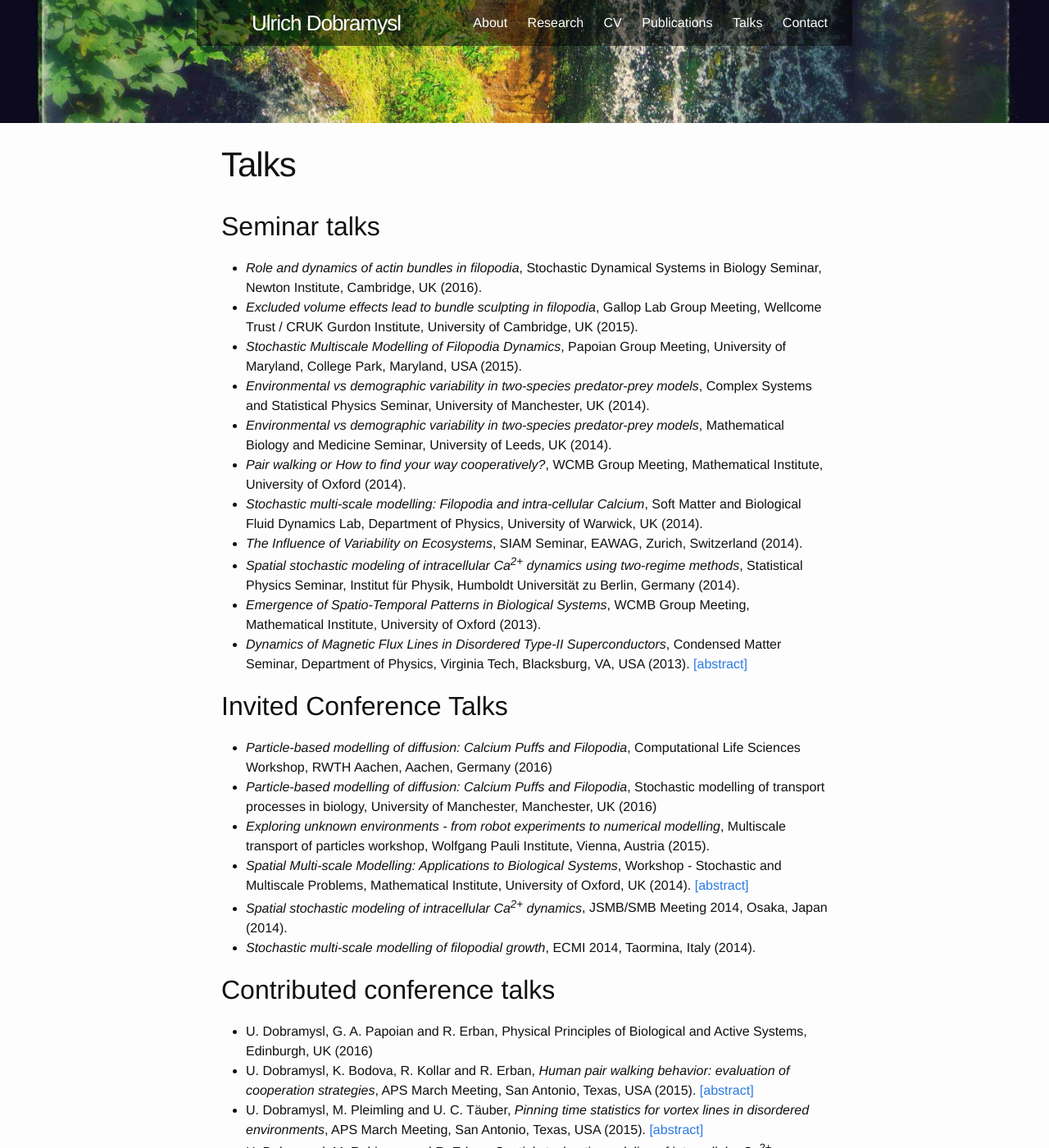
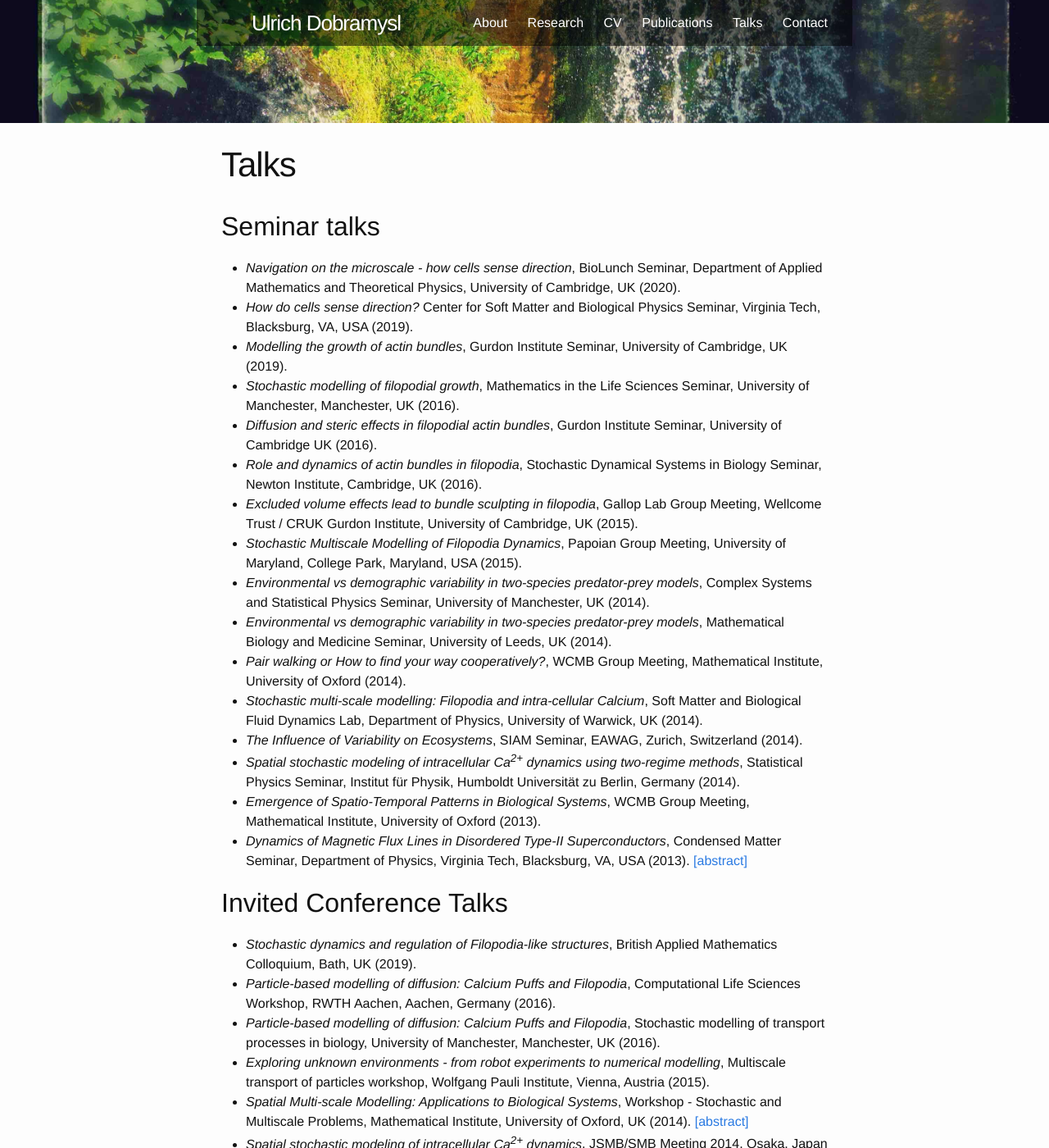
Before and after one commit to ulido/ulido.github.io, a Jekyll site: the page built from 04-talks.md, in a window 1280 px wide and 1400 px high. Shown: the whole window at 82% size. Built offline with Jekyll 4.4.1, drawn with Linux system fonts in a browser that asks for light colours; some of the changed text lies outside the part shown.

Commit message:
Updated talks page

```diff
--- a/04-talks.md
+++ b/04-talks.md
@@ -6,6 +6,11 @@ permalink: /talks/
 
 ## Seminar talks
 
+* *Navigation on the microscale - how cells sense direction*, BioLunch Seminar, Department of Applied Mathematics and Theoretical Physics, University of Cambridge, UK (2020).
+* *How do cells sense direction?* Center for Soft Matter and Biological Physics Seminar, Virginia Tech, Blacksburg, VA, USA (2019).
+* *Modelling the growth of actin bundles*, Gurdon Institute Seminar, University of Cambridge, UK (2019).
+* *Stochastic modelling of filopodial growth*, Mathematics in the Life Sciences Seminar, University of Manchester, Manchester, UK (2016).
+* *Diffusion and steric effects in filopodial actin bundles*, Gurdon Institute Seminar, University of Cambridge UK (2016).
 * *Role and dynamics of actin bundles in filopodia*, Stochastic Dynamical Systems in Biology Seminar, Newton Institute, Cambridge, UK (2016).
 * *Excluded volume effects lead to bundle sculpting in filopodia*, Gallop Lab Group Meeting, Wellcome Trust / CRUK Gurdon Institute, University of Cambridge, UK (2015).
 * *Stochastic Multiscale Modelling of Filopodia Dynamics*, Papoian Group Meeting, University of Maryland, College Park, Maryland, USA (2015).
@@ -30,8 +35,9 @@ permalink: /talks/
 
 ## Invited Conference Talks
 
-* *Particle-based modelling of diffusion: Calcium Puffs and Filopodia*, Computational Life Sciences Workshop, RWTH Aachen, Aachen, Germany (2016)
-* *Particle-based modelling of diffusion: Calcium Puffs and Filopodia*, Stochastic modelling of transport processes in biology, University of Manchester, Manchester, UK (2016)
+* *Stochastic dynamics and regulation of Filopodia-like structures*, British Applied Mathematics Colloquium, Bath, UK (2019).
+* *Particle-based modelling of diffusion: Calcium Puffs and Filopodia*, Computational Life Sciences Workshop, RWTH Aachen, Aachen, Germany (2016).
+* *Particle-based modelling of diffusion: Calcium Puffs and Filopodia*, Stochastic modelling of transport processes in biology, University of Manchester, Manchester, UK (2016).
 * *Exploring unknown environments - from robot experiments to numerical modelling*, Multiscale transport of particles workshop, Wolfgang Pauli Institute, Vienna, Austria (2015).
 * *Spatial Multi-scale Modelling: Applications to Biological Systems*, Workshop - Stochastic and Multiscale Problems,
  Mathematical Institute, University of Oxford, UK (2014). [[abstract]](https://sites.google.com/site/stochmultiscale2014/list-of-abstracts)
@@ -41,7 +47,9 @@ permalink: /talks/
 
 ## Contributed conference talks
 
-* U. Dobramysl, G. A. Papoian and R. Erban, Physical Principles of Biological and Active Systems, Edinburgh, UK (2016)
+* U. Dobramysl and D. Holcman, *Sensing and triangulation of chemical gradients*, Society of Mathematical Biology Annual Meeting (2020).
+* U. Dobramysl and D. Holcman, *Determining the probability flux from a Brownian source to small absorbing windows via a mixed analytical-stochastic simulation method*, 11th European Conference on Mathematical and Theoretical Biology, Lisbon, Portugal (2018).
+* U. Dobramysl, G. A. Papoian and R. Erban, *Steric effects lead to reaction-diffusion actin bundle sculpting in filopodia*, Physical Principles of Biological and Active Systems, Edinburgh, UK (2016).
 * U. Dobramysl, K. Bodova, R. Kollar and R. Erban, *Human pair walking behavior: evaluation of cooperation strategies*, APS March
  Meeting, San Antonio, Texas, USA (2015).
  [[abstract]](http://meeting.aps.org/Meeting/MAR15/Session/B47.13)
```
